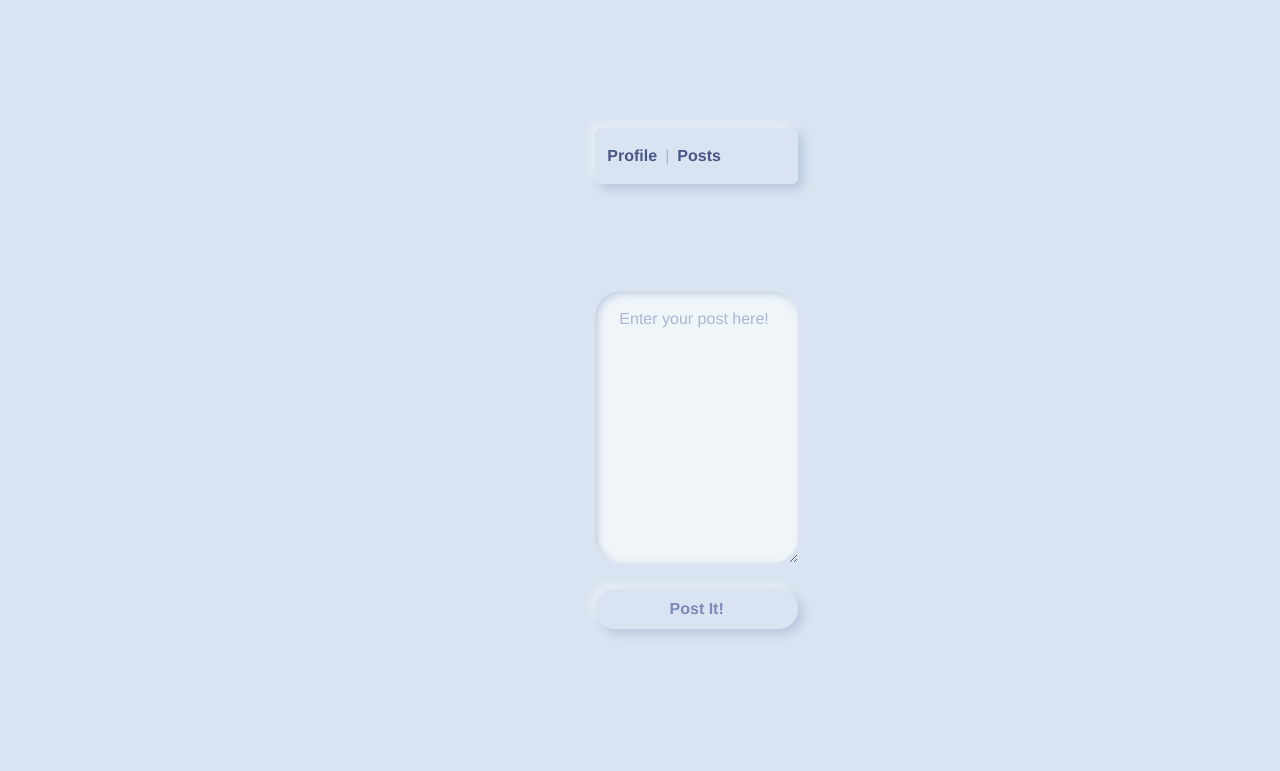
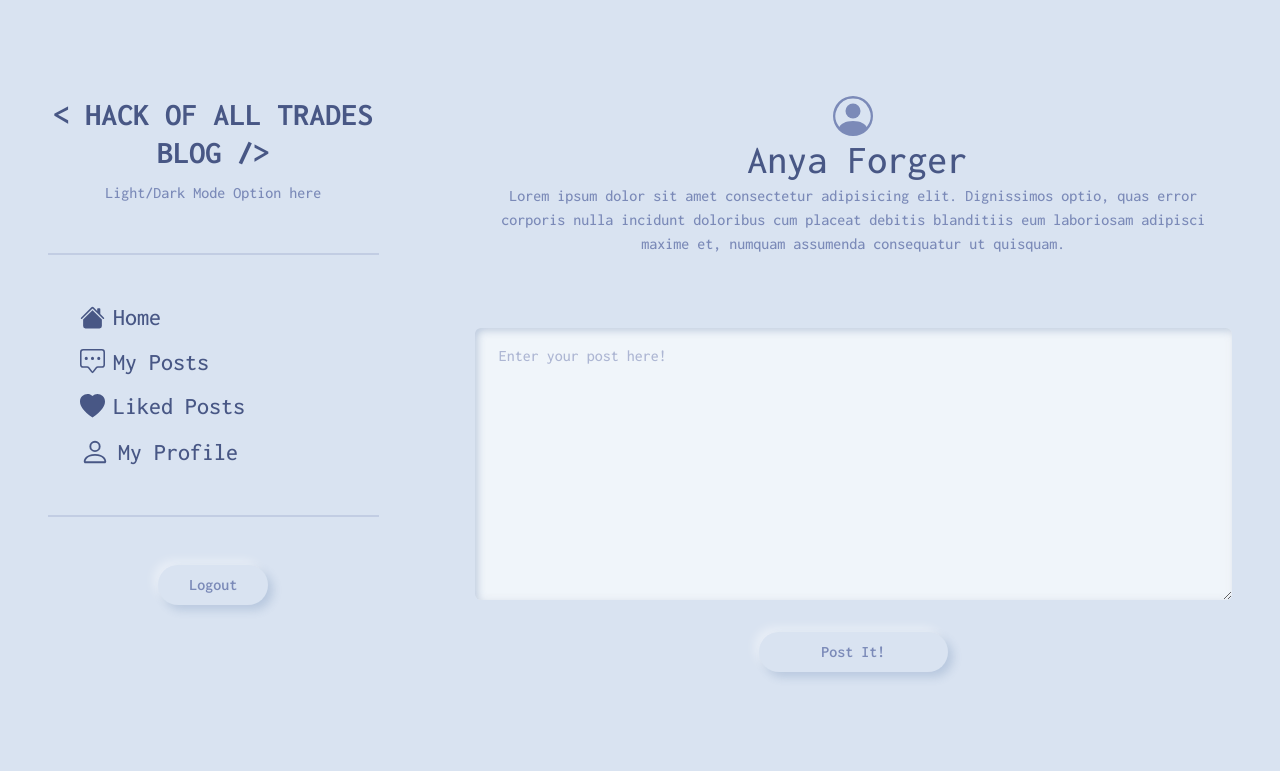
Before and after one commit to micah-k98/microblog-lite, a plain HTML site: page profile-page/profile.html in a window 1280 px wide. Drawn offline with nearby package versions, Linux system fonts and the light colour scheme; files that its build step writes are made by us from their sources; a web font is replaced by a local one.

Commit message:
Updated the profile page

```diff
--- /dev/null
+++ b/profile-page/profile.css
@@ -0,0 +1,39 @@
+@import url('https://fonts.googleapis.com/css2?family=Inconsolata:wght@300;500;600;700;900&family=Poppins:ital,wght@0,300;0,400;0,500;0,600;1,300;1,400;1,500;1,600&display=swap');
+
+body {
+    font-family: 'Inconsolata', monospace;
+}
+
+a {
+    text-decoration: none;
+}
+
+hr {
+    border: 1px solid;
+    margin: 3rem 0;
+}
+
+.side-bar-section,
+.post-section {
+    padding: 3rem;
+}
+
+.side-bar-name,
+.side-bar-home,
+.side-bar-post,
+.side-bar-like,
+.side-bar-profile {
+    display: flex;
+    align-items: center;
+}
+
+.side-bar-home,
+.side-bar-post,
+.side-bar-like,
+.side-bar-profile {
+    margin: 1rem 2rem 1rem 2rem;
+}
+
+/* #logoutButton {
+    margin-top: 3rem;
+} */
--- a/profile-page/profile.html
+++ b/profile-page/profile.html
@@ -5,46 +5,103 @@
     <meta name="viewport" content="width=device-width, initial-scale=1.0">
     <title>Profile Page</title>
     <link rel="stylesheet" href="https://cdnjs.cloudflare.com/ajax/libs/bootswatch/5.1.0/morph/bootstrap.min.css" integrity="sha512-kyDHBwDW1zUgovtPHu1Bm62GpalnJLTMXBqcb05Ocbg9x/LFvHMvD1DMLXwEt3CnVFioeKWaMoPvt3Pq0iSC2A==" crossorigin="anonymous" referrerpolicy="no-referrer" />
-    <link rel="stylesheet" href="Style/Style.css">
-
+    <link rel="stylesheet" href="profile.css">
 </head>
 <body>
-    <main class="container mt-5 row">
-        <section class="col-4" id="profile-info">
-            <!-- <div id="fullName">
+    <main class="container-fluid mt-5">
+        <div class="row">
+            <section class="side-bar-section col-4">
+                <!-- <div class="side-bar-name">
+                    <svg xmlns="http://www.w3.org/2000/svg" width="40" height="40" fill="currentColor" class="bi bi-person-circle" viewBox="0 0 16 16">
+                        <path d="M11 6a3 3 0 1 1-6 0 3 3 0 0 1 6 0"/>
+                        <path fill-rule="evenodd" d="M0 8a8 8 0 1 1 16 0A8 8 0 0 1 0 8m8-7a7 7 0 0 0-5.468 11.37C3.242 11.226 4.805 10 8 10s4.757 1.225 5.468 2.37A7 7 0 0 0 8 1"/>
+                    </svg>
+                    <h1 class="mb-0 ms-2" id="fullName">
                         Anya Forger
+                    </h1>
+                </div> -->
+                <div class="text-center">
+                    <h2 class="fw-bolder">&lt; HACK OF ALL TRADES BLOG /&gt; </h2>
+                    <div>Light/Dark Mode Option here</div>
                 </div>
-            <div id="numOfPost">
-
+                <hr>
+                <a class="side-bar-home" id="home" href="#">
+                    <svg xmlns="http://www.w3.org/2000/svg" width="25" height="25" fill="currentColor" class="bi bi-house-fill" viewBox="0 0 16 16">
+                        <path d="M8.707 1.5a1 1 0 0 0-1.414 0L.646 8.146a.5.5 0 0 0 .708.708L8 2.207l6.646 6.647a.5.5 0 0 0 .708-.708L13 5.793V2.5a.5.5 0 0 0-.5-.5h-1a.5.5 0 0 0-.5.5v1.293z"/>
+                        <path d="m8 3.293 6 6V13.5a1.5 1.5 0 0 1-1.5 1.5h-9A1.5 1.5 0 0 1 2 13.5V9.293l6-6Z"/>
+                    </svg>
+                    <h4 class="mb-0 ms-2">
+                        Home
+                    </h4>
+                </a>
+                <a class="side-bar-post" id="myPosts" href="#">
+                    <svg xmlns="http://www.w3.org/2000/svg" width="25" height="25" fill="currentColor" class="bi bi-chat-square-dots" viewBox="0 0 16 16">
+                        <path d="M14 1a1 1 0 0 1 1 1v8a1 1 0 0 1-1 1h-2.5a2 2 0 0 0-1.6.8L8 14.333 6.1 11.8a2 2 0 0 0-1.6-.8H2a1 1 0 0 1-1-1V2a1 1 0 0 1 1-1zM2 0a2 2 0 0 0-2 2v8a2 2 0 0 0 2 2h2.5a1 1 0 0 1 .8.4l1.9 2.533a1 1 0 0 0 1.6 0l1.9-2.533a1 1 0 0 1 .8-.4H14a2 2 0 0 0 2-2V2a2 2 0 0 0-2-2z"/>
+                        <path d="M5 6a1 1 0 1 1-2 0 1 1 0 0 1 2 0m4 0a1 1 0 1 1-2 0 1 1 0 0 1 2 0m4 0a1 1 0 1 1-2 0 1 1 0 0 1 2 0"/>
+                    </svg>
+                    <h4 class="mb-0 ms-2">
+                        My Posts
+                    </h4>
+                </a>
+                <a class="side-bar-like" id="likedPosts" href="#">
+                    <!-- <svg xmlns="http://www.w3.org/2000/svg" width="25" height="25" fill="currentColor" class="bi bi-chat-square-heart" viewBox="0 0 16 16">
+                        <path d="M14 1a1 1 0 0 1 1 1v8a1 1 0 0 1-1 1h-2.5a2 2 0 0 0-1.6.8L8 14.333 6.1 11.8a2 2 0 0 0-1.6-.8H2a1 1 0 0 1-1-1V2a1 1 0 0 1 1-1zM2 0a2 2 0 0 0-2 2v8a2 2 0 0 0 2 2h2.5a1 1 0 0 1 .8.4l1.9 2.533a1 1 0 0 0 1.6 0l1.9-2.533a1 1 0 0 1 .8-.4H14a2 2 0 0 0 2-2V2a2 2 0 0 0-2-2z"/>
+                        <path d="M8 3.993c1.664-1.711 5.825 1.283 0 5.132-5.825-3.85-1.664-6.843 0-5.132Z"/>
+                    </svg> -->
+                    <svg xmlns="http://www.w3.org/2000/svg" width="25" height="25" fill="currentColor" class="bi bi-heart-fill" viewBox="0 0 16 16">
+                        <path fill-rule="evenodd" d="M8 1.314C12.438-3.248 23.534 4.735 8 15-7.534 4.736 3.562-3.248 8 1.314"/>
+                    </svg>
+                    <h4 class="mb-0 ms-2">
+                        Liked Posts
+                    </h4>
+                </a>
+                <a class="side-bar-profile" id="profile" href="#">
+                    <svg xmlns="http://www.w3.org/2000/svg" width="30" height="30" fill="currentColor" class="bi bi-person" viewBox="0 0 16 16">
+                        <path d="M8 8a3 3 0 1 0 0-6 3 3 0 0 0 0 6m2-3a2 2 0 1 1-4 0 2 2 0 0 1 4 0m4 8c0 1-1 1-1 1H3s-1 0-1-1 1-4 6-4 6 3 6 4m-1-.004c-.001-.246-.154-.986-.832-1.664C11.516 10.68 10.289 10 8 10c-2.29 0-3.516.68-4.168 1.332-.678.678-.83 1.418-.832 1.664z"/>
+                    </svg>
+                    <h4 class="mb-0 ms-2">
+                        My Profile
+                    </h4>
+                </a>
+                <hr>
+                <div class="text-center">
+                    <button class="btn btn-dark col-4 p-2" id="logoutButton">Logout</button>
                 </div>
-            <div id="numOfLikes">
-
-            </div>
-            <div>
-                <li class="breadcrumb-item active">Logout</li>
-            </div>
-            <div>
+                <!-- <div>
                     <button>Dark Mode</button>(top right)
-            </div>-->
+                </div> -->
             </section>
 
-        <section class="col-8 text-center" id="form-post">
-            <div>
+            <section class="post-section col-8 text-center">
+                <!-- <div>
                     <nav style="--bs-breadcrumb-divider: '|'">
                       <ol class="breadcrumb">
                         <li class="breadcrumb-item"><a href="profile.html">Profile</a></li>
                         <li class="breadcrumb-item"><a href="//posts-page/posts.html">Posts</a></li>
                       </ol>
                     </nav>
+                </div> -->
+
+                <div class="profileInfo">
+                    <svg xmlns="http://www.w3.org/2000/svg" width="40" height="40" fill="currentColor" class="bi bi-person-circle" viewBox="0 0 16 16">
+                        <path d="M11 6a3 3 0 1 1-6 0 3 3 0 0 1 6 0"/>
+                        <path fill-rule="evenodd" d="M0 8a8 8 0 1 1 16 0A8 8 0 0 1 0 8m8-7a7 7 0 0 0-5.468 11.37C3.242 11.226 4.805 10 8 10s4.757 1.225 5.468 2.37A7 7 0 0 0 8 1"/>
+                    </svg>
+                    <h1 class="mb-0 ms-2" id="userFullName">
+                        Anya Forger
+                    </h1>
+                    <p id="userBio">Lorem ipsum dolor sit amet consectetur adipisicing elit. Dignissimos optio, quas error corporis nulla incidunt doloribus cum placeat debitis blanditiis eum laboriosam adipisci maxime et, numquam assumenda consequatur ut quisquam.</p>
                 </div>
+
                 <div class="form-group mt-5">
                     <label for="newPost"></label>
                     <textarea name="newPost" id="newPost" cols="30" rows="10" placeholder="Enter your post here!" class="form-control"></textarea>
                 </div>
                 <div class="mt-3">
-                <button class="btn btn-primary col-3 p-2">Post It!</button>
+                    <button class="btn btn-primary col-3 p-2 mt-3" id="postItButton">Post It!</button>
                 </div>
             </section>
+        </div>
     </main>
 
     <script src="https://cdn.jsdelivr.net/npm/bootstrap@5.3.2/dist/js/bootstrap.bundle.min.js" integrity="sha384-C6RzsynM9kWDrMNeT87bh95OGNyZPhcTNXj1NW7RuBCsyN/o0jlpcV8Qyq46cDfL" crossorigin="anonymous"></script>
```
Lines whose indentation alone changed are shown as unchanged.
